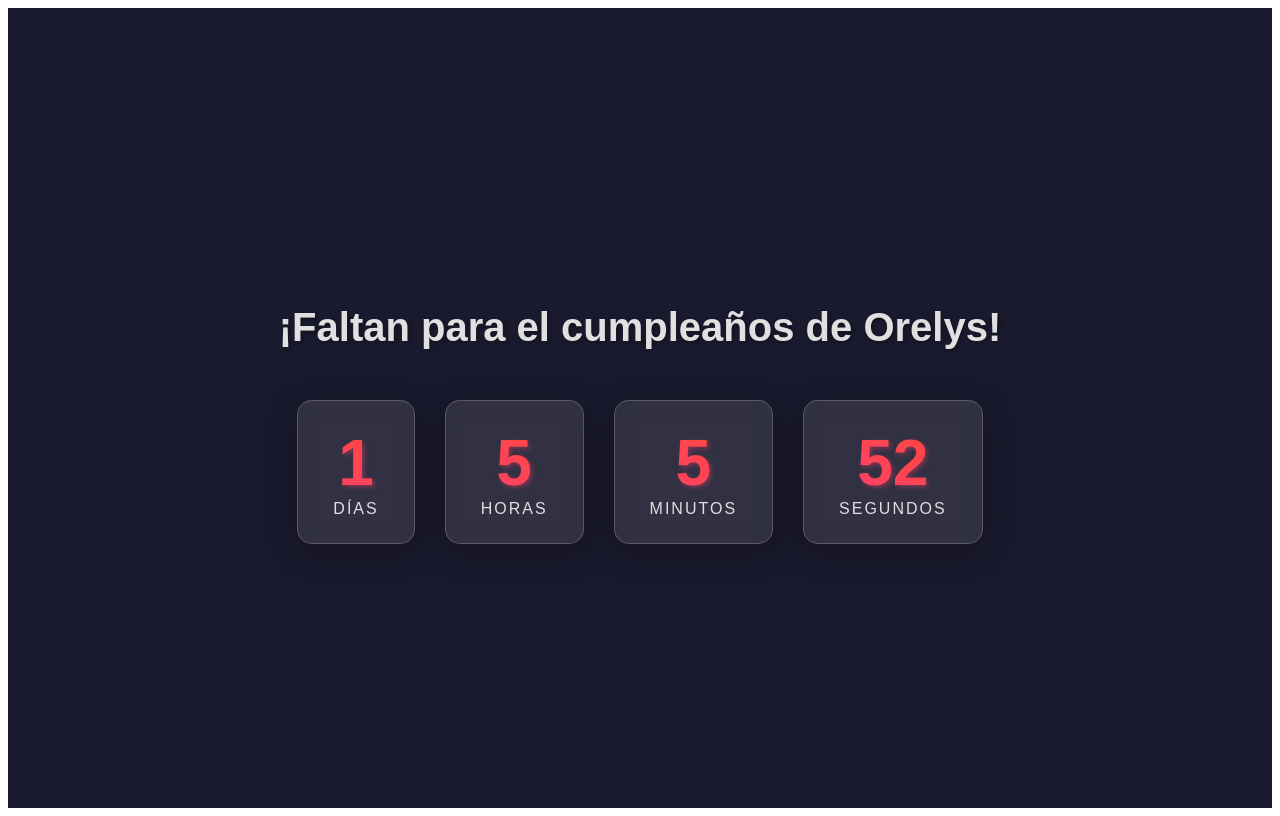
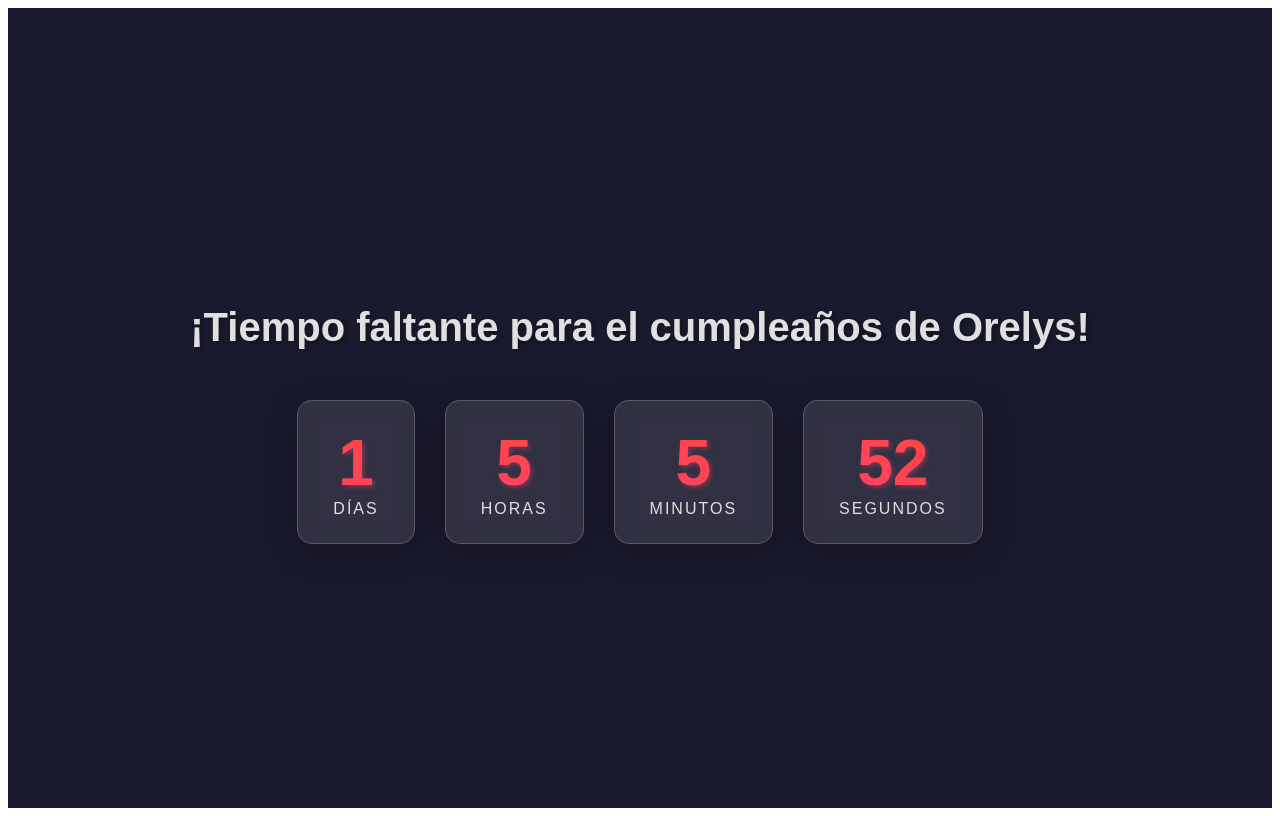
Before and after one commit to Willmouzalli/invitacion_boda, an Angular app: page / in a window 1280 px wide. Built offline with nearby package versions, Linux system fonts and the light colour scheme.

Commit message:
Test_commit

```diff
--- a/src/app/happy-bd/happy-bd.html
+++ b/src/app/happy-bd/happy-bd.html
@@ -1,5 +1,5 @@
 <div class="contador-cumple">
-  <h2 *ngIf="!isBirthday">¡Faltan para el cumpleaños de Orelys!</h2>
+  <h2 *ngIf="!isBirthday">¡Tiempo faltante para el cumpleaños de Orelys!</h2>
     <h2 *ngIf="isBirthday">{{ birthdayMessage }}</h2>
 
   <div class="contador-items">
```
